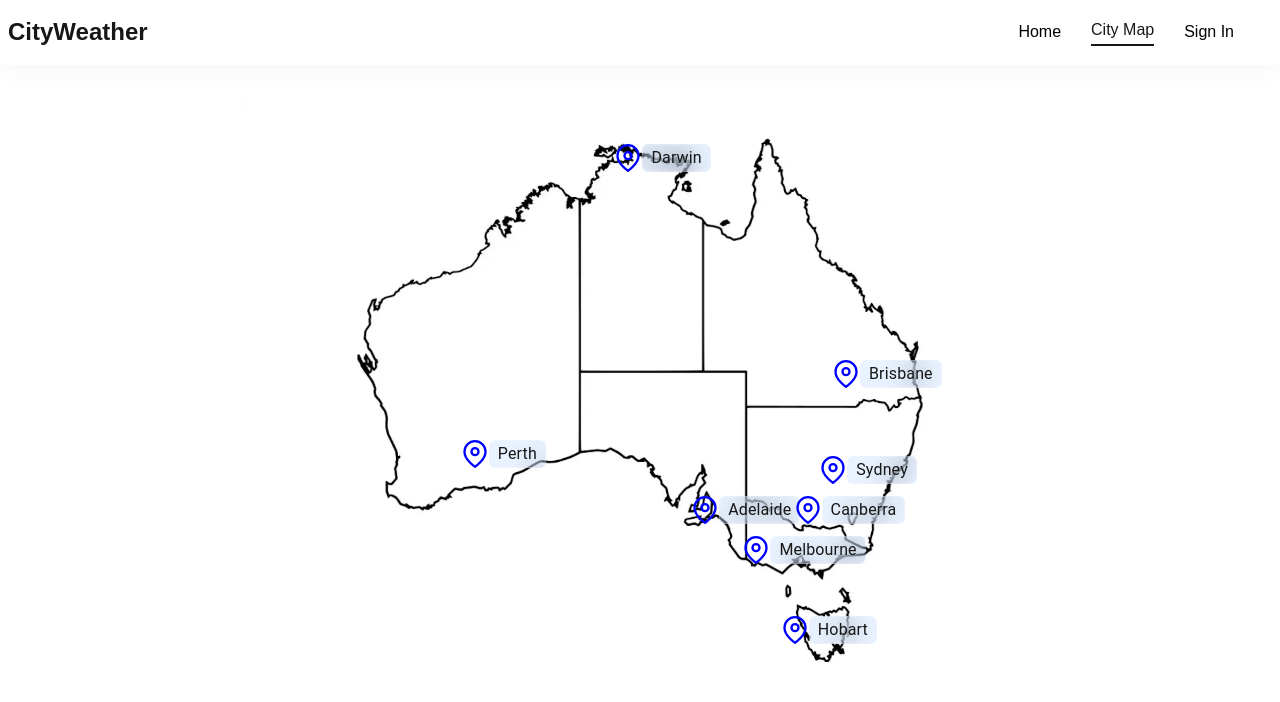
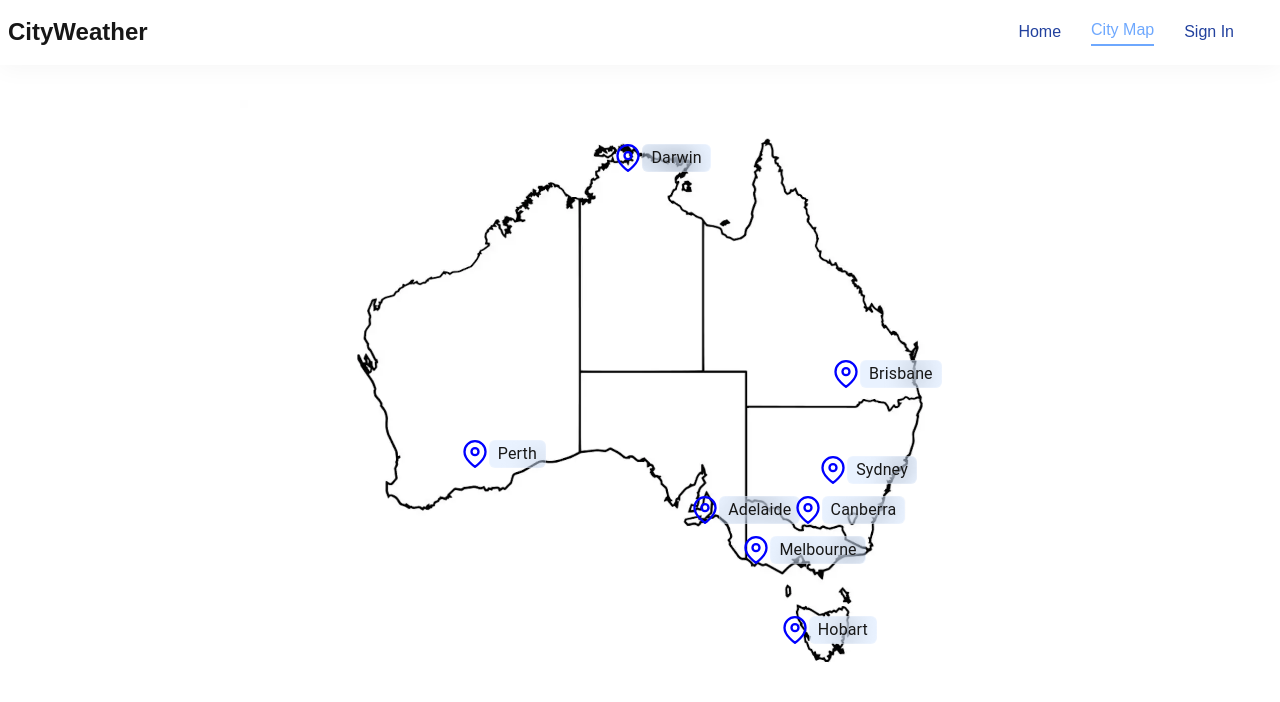
Before and after one commit to Jingli-123/cityweather, a Next.js app in the folder frontend/: page /citymap in a window 1280 px wide. Shown: the top 702 px of the page. Built offline with nearby package versions, Linux system fonts and the light colour scheme; no server answers.

Commit message:
fix navbar text color error

```diff
--- a/frontend/app/(root)/shared/HeroText.tsx
+++ b/frontend/app/(root)/shared/HeroText.tsx
@@ -27,7 +27,7 @@ export default function HeroText() {
           animate={{ opacity: 1, y: 0 }}
           exit={{ opacity: 0, y: -20 }}
           transition={{ duration: 0.6 }}
-          className="text-2xl md:text-5xl font-bold p-2"
+          className="text-2xl md:text-5xl text-black font-bold p-2"
         >
           {texts[index]}
         </motion.h1>
--- a/frontend/app/globals.css
+++ b/frontend/app/globals.css
@@ -20,10 +20,10 @@
 }
 
 .nav-link-base {
-  @apply text-base font-medium leading-6 transition-all;
+  @apply text-base text-[#22419e] font-medium leading-6 transition-all;
 }
 .nav-link-active {
-  @apply text-[var(--color-brand)] border-b-2 border-[var(--color-brand)] pb-0.5;
+  @apply text-[#6ea8fe] border-b-2 border-[#6ea8fe] pb-0.5;
 }
 
 body {
```
